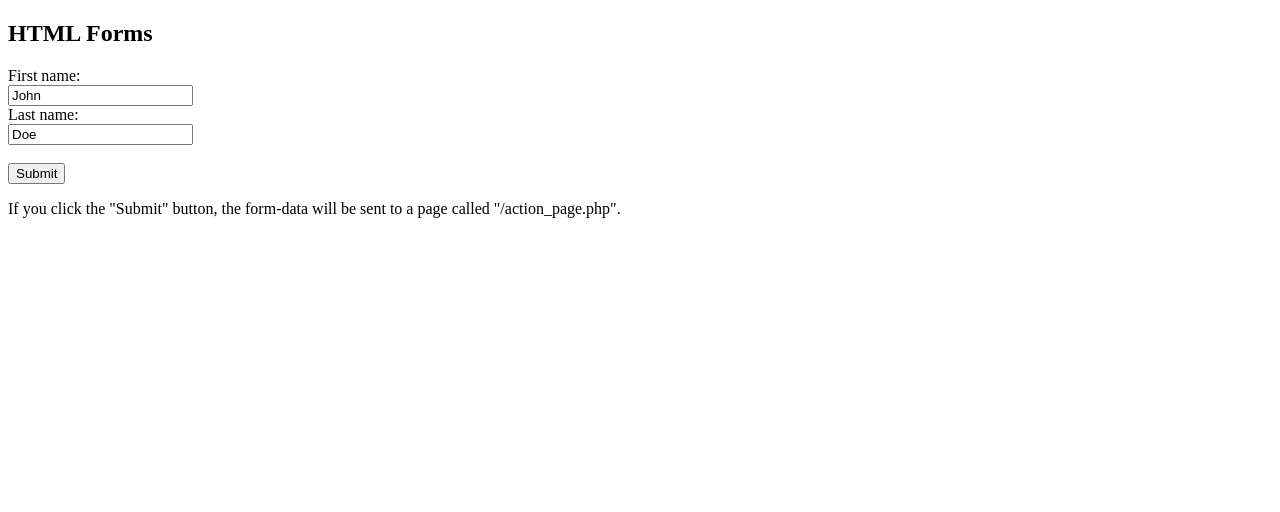
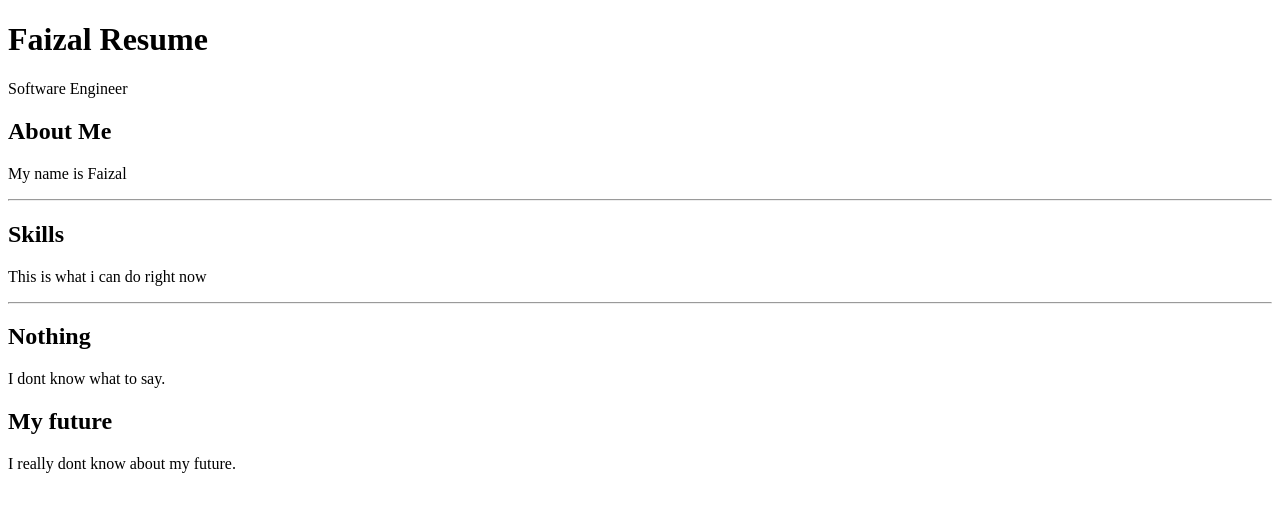
Before and after one commit to s10182481/ID-Assignment1, a plain HTML site: page index.html in a window 1280 px wide. Drawn offline with Linux system fonts and the light colour scheme.

Commit message:
My changes for assign 1

```diff
--- a/index.html
+++ b/index.html
@@ -1,18 +1,70 @@
 <!DOCTYPE html>
 <html>
+  <head>
+    <meta charset="UTF-8">
+<meta name=lviewport" content="width=device-width, initial-scale=1.6">
+<title> Faizal Portfolio Website</title>
+</head>
 <body>
+  <div class="intro">
+    <div class="row">
+        <div class="intro2">
 
-<h2>HTML Forms</h2>
 
-<form action="/action_page.php">
-  <label for="fname">First name:</label><br>
-  <input type="text" id="fname" name="fname" value="John"><br>
-  <label for="lname">Last name:</label><br>
-  <input type="text" id="lname" name="lname" value="Doe"><br><br>
-  <input type="submit" value="Submit">
-</form>
+            <h1>Faizal Resume</h1>
 
-<p>If you click the "Submit" button, the form-data will be sent to a page called "/action_page.php".</p>
 
-</body>
-</html>
+            <p class="intro"><span>Software Engineer</span>
+        </div>
+    </div>
+
+</section>
+
+
+<!-- ABOUT SECTION -->
+<section class="section-primary" id="about">
+
+
+        <h2>About Me</h2>
+
+
+
+        <p class="lead">My name is Faizal</p>
+        <hr>
+    </div>
+</section>
+
+
+<section class="section2" id="sk2">
+
+<div class="container">
+<div class="row">
+    <div class="section">
+        <h2>Skills</h2>
+
+
+        <p class="lead">This is what i can do right now</p>
+
+        <hr>
+    </div>
+</div>
+
+
+<div class="row">
+    <div class="text-center">
+        <span class="user"></span>
+
+        <h2>Nothing</h2>
+
+
+        <p>I dont know what to say.</p>
+    </div>
+
+
+    <div class="textcenter">
+
+        <h2>My future</h2>
+
+
+        <p>I really dont know about my future.</p>
+    </div>
```
